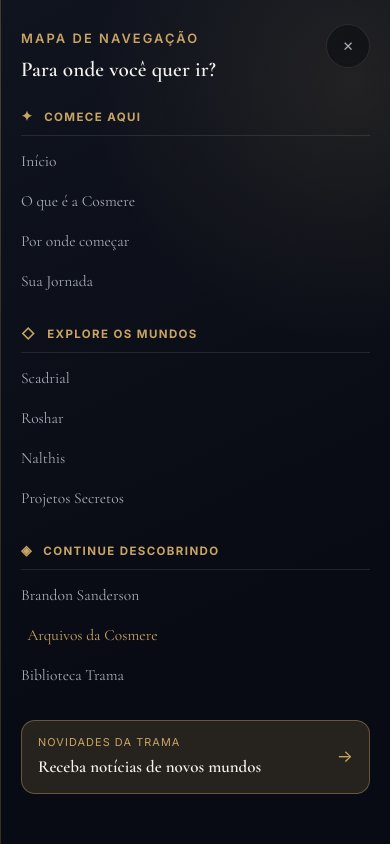
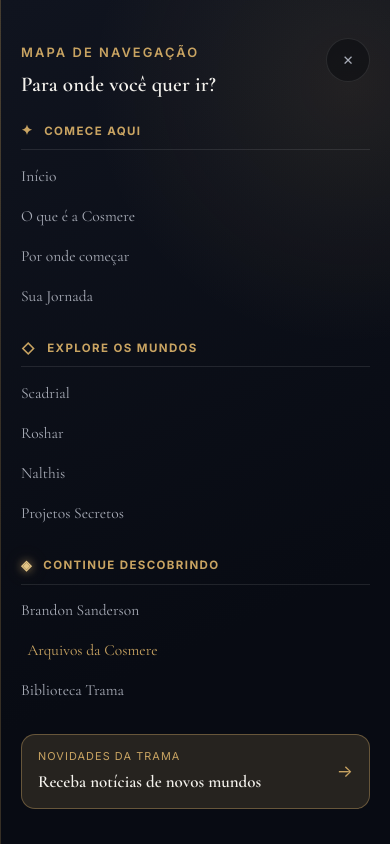
Before and after one commit to thadeucupello/cosmere-trama, a React (Vite) app in the folder cosmere/: page /arquivos in a window 390 px wide. Both pictures are taken after a click on the button "Menu / navegação". Shown: the top 844 px of the page. Built offline with nearby package versions, Linux system fonts and the light colour scheme.

Commit message:
Refina o menu no celular e destaca o grupo ativo

```diff
--- a/cosmere/src/components/CompassNav.tsx
+++ b/cosmere/src/components/CompassNav.tsx
@@ -53,7 +53,7 @@ export default function CompassNav({ open, onClose, activeId }: Props) {
 
             <div className="compass-panel__groups">
               {navGroups.map((group) => (
-                <nav className="compass-group" aria-label={group.title} key={group.title}>
+                <nav className={`compass-group ${group.ids.includes(activeId) ? 'is-active' : ''}`} aria-label={group.title} key={group.title}>
                   <p className="compass-group__title"><span aria-hidden="true">{group.symbol}</span>{group.title}</p>
                   <ul>
                     {group.ids.map((id) => {
--- a/cosmere/src/styles/header.css
+++ b/cosmere/src/styles/header.css
@@ -405,3 +405,18 @@
     grid-template-columns: 1fr;
   }
 }
+
+
+/* ── Polimento do mapa de navegação ──────────────────────────────── */
+.compass-group.is-active .compass-group__title > span {
+  color: #e4c686;
+  text-shadow:
+    0 0 8px rgba(201, 164, 98, 0.75),
+    0 0 20px rgba(201, 164, 98, 0.32);
+}
+
+@media (max-width: 680px) {
+  .compass-panel--editorial {
+    padding-top: calc(2.4rem + env(safe-area-inset-top, 0px));
+  }
+}
```
